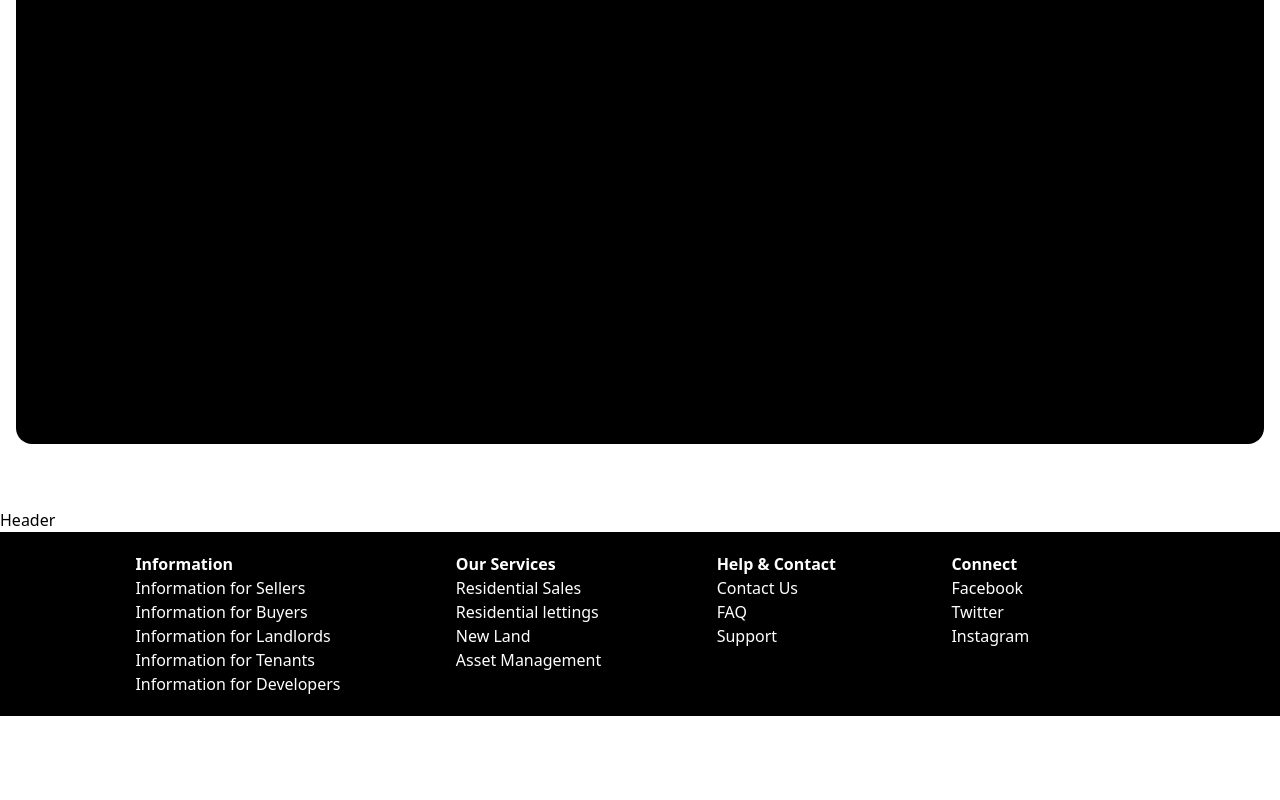
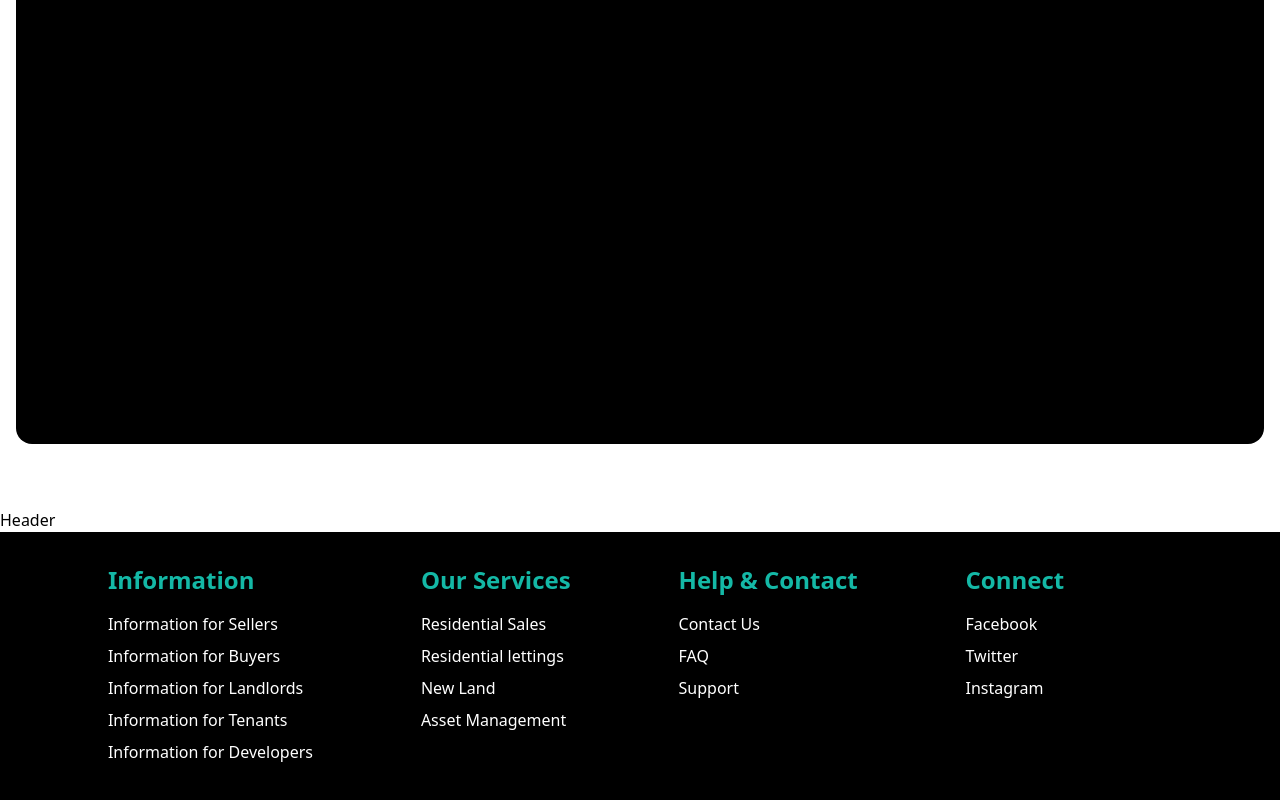
Before and after one commit to Akwei001/propertywebv1, a Next.js app: page / in a window 1280 px wide. Shown: the part 360-1160 px from the top of the page. Before the commit the page ends 1076 px from the top, so only its background shows below. Built offline with nearby package versions, Linux system fonts and the light colour scheme.

Commit message:
additional footer styling

```diff
--- a/src/components/Footer.tsx
+++ b/src/components/Footer.tsx
@@ -2,33 +2,39 @@ import React from 'react';
 
 const Footer = () => {
   return (
-    <footer className='flex flex-wrap p-5 text-white bg-black justify-evenly'>
+    <footer className='flex flex-wrap pb-10 text-white bg-black mb justify-evenly'>
       <ul>
-        <h2 className='font-bold'>Information</h2>
-        <li>Information for Sellers</li>
-        <li>Information for Buyers</li>
-        <li>Information for Landlords</li>
-        <li>Information for Tenants</li>
-        <li>Information for Developers</li>
+        <h2 className='mt-8 mb-4 text-2xl font-bold text-teal-500 '>
+          Information
+        </h2>
+        <li className='mb-2 hover:text-gray-500'>Information for Sellers</li>
+        <li className='mb-2 hover:text-gray-500'>Information for Buyers</li>
+        <li className='mb-2 hover:text-gray-500'>Information for Landlords</li>
+        <li className='mb-2 hover:text-gray-500'>Information for Tenants</li>
+        <li className='mb-2 hover:text-gray-500'>Information for Developers</li>
       </ul>
       <ul>
-        <h2 className='font-bold'>Our Services</h2>
-        <li>Residential Sales</li>
-        <li>Residential lettings</li>
-        <li>New Land</li>
-        <li>Asset Management</li>
+        <h2 className='mt-8 mb-4 text-2xl font-bold text-teal-500 '>
+          Our Services
+        </h2>
+        <li className='mb-2 hover:text-gray-500'>Residential Sales</li>
+        <li className='mb-2 hover:text-gray-500'>Residential lettings</li>
+        <li className='mb-2 hover:text-gray-500'>New Land</li>
+        <li className='mb-2 hover:text-gray-500'>Asset Management</li>
       </ul>
       <ul>
-        <h2 className='font-bold'>Help & Contact</h2>
-        <li>Contact Us</li>
-        <li>FAQ</li>
-        <li>Support</li>
+        <h2 className='mt-8 mb-4 text-2xl font-bold text-teal-500 '>
+          Help & Contact
+        </h2>
+        <li className='mb-2 hover:text-gray-500'>Contact Us</li>
+        <li className='mb-2 hover:text-gray-500'>FAQ</li>
+        <li className='mb-2 hover:text-gray-500'>Support</li>
       </ul>
       <ul>
-        <h2 className='font-bold'>Connect</h2>
-        <li>Facebook</li>
-        <li>Twitter</li>
-        <li>Instagram</li>
+        <h2 className='mt-8 mb-4 text-2xl font-bold text-teal-500 '>Connect</h2>
+        <li className='mb-2 hover:text-gray-500'>Facebook</li>
+        <li className='mb-2 hover:text-gray-500'>Twitter</li>
+        <li className='mb-2 hover:text-gray-500'>Instagram</li>
       </ul>
 
       <h2></h2>
```
